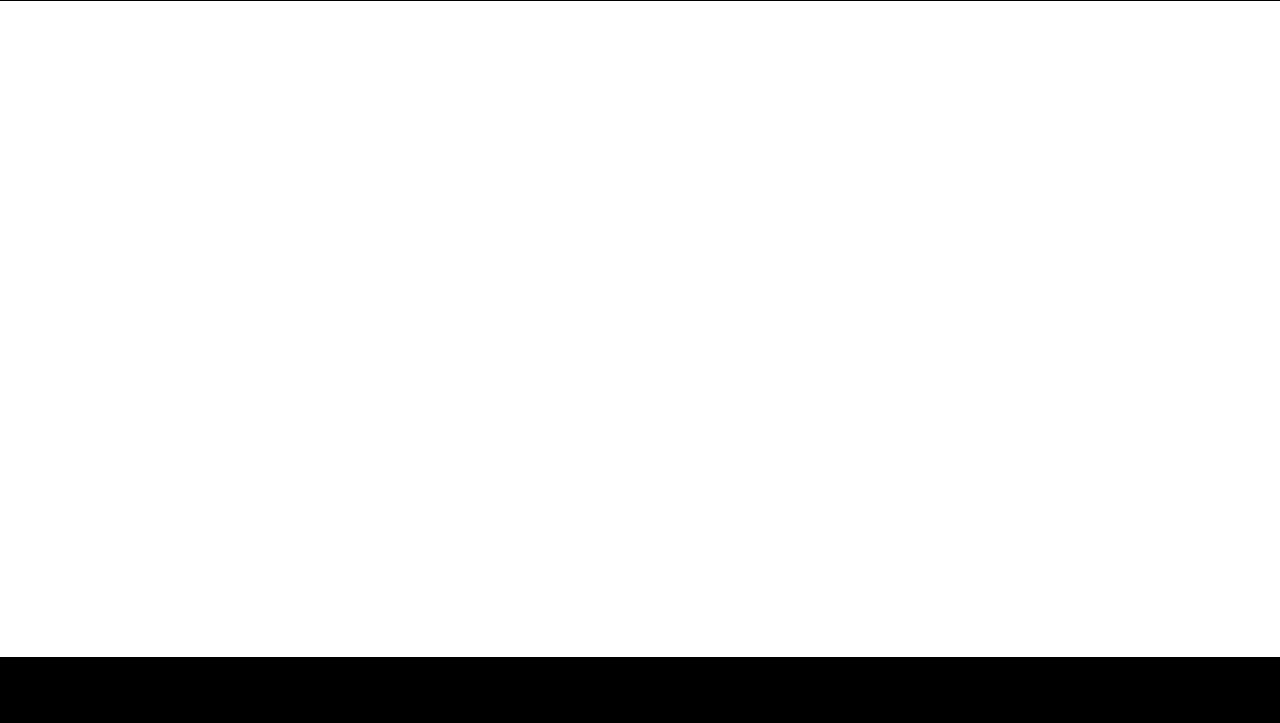
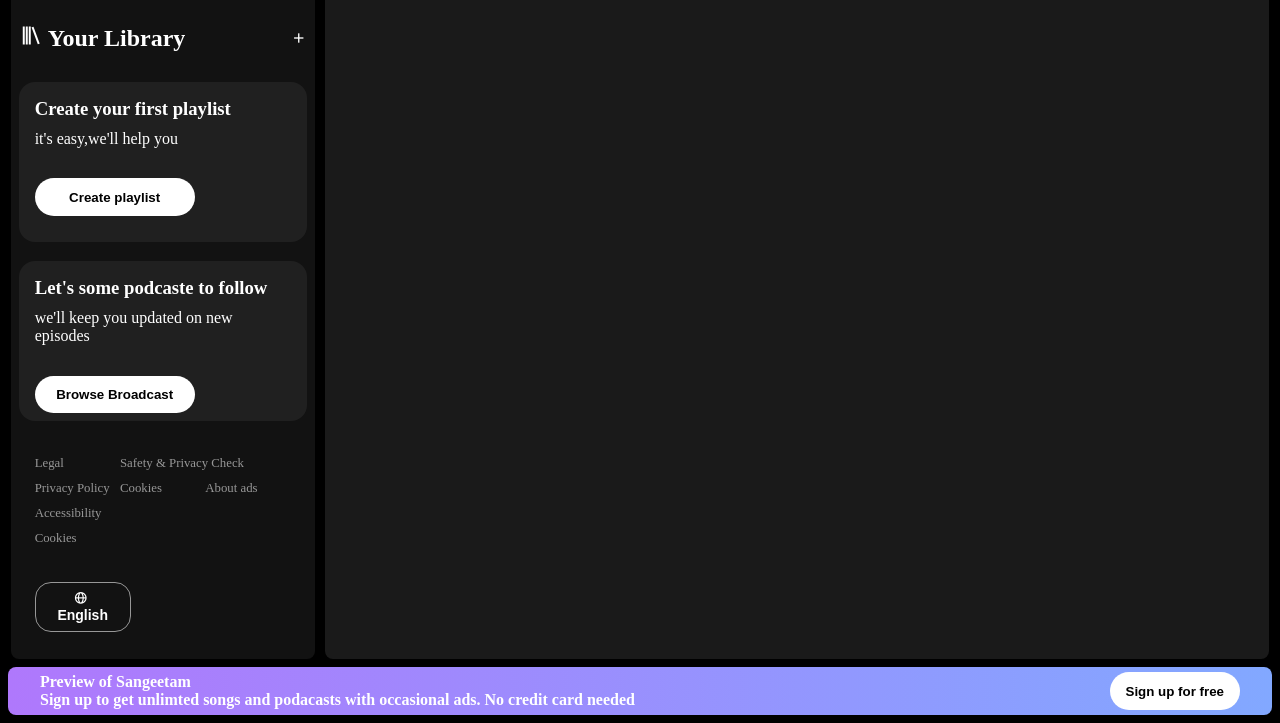
Before and after one commit to DeepanshuS1/Spotify, a plain HTML site: page index.html in a window 1280 px wide. Shown: the part 77-800 px from the top of the page. Drawn offline with nearby package versions, Linux system fonts and the light colour scheme.

Commit message:
side bar designed
faq are desined using grid

```diff
--- a/index.html
+++ b/index.html
@@ -5,6 +5,7 @@
     <meta name="viewport" content="width=device-width, initial-scale=1.0">
     <title>Sangeetam</title>
     <link rel="stylesheet" href="style.css">
+    <link href='https://unpkg.com/boxicons@2.1.4/css/boxicons.min.css' rel='stylesheet'>
 </head>
 <body>
     <header>
@@ -20,9 +21,42 @@
     </header>
     <main>
         <aside>
+            <div class="your_lib">
+                <h2><i class='bx bx-library'></i> Your Library</h2>
+                <i class='bx bx-plus' ></i>
+            </div>
+            <div class="create_library">
+                <h3>Create your first playlist</h3>
+                <p>it's easy,we'll help you</p>
+                <button class="btn">Create playlist</button>
+            </div>
+            <div class="create_library">
+                <h3>Let's some podcaste to follow</h3>
+                <p>we'll keep you updated on new episodes</p>
+                <button class="btn">Browse Broadcast</button>
+            </div>
+            <div class="policy">
+                <a href="#" class="policy-1">Legal</a>
+                <a href="#" class="policy-2">Safety & Privacy Check</a>
+                <a href="#" class="policy-3">Privacy Policy</a>
+                <a href="#" class="policy-4">Cookies</a>
+                <a href="#" class="policy-5">About ads</a>
+                <a href="#" class="policy-6">Accessibility</a>
+                <a href="#" class="policy-7">Cookies</a>
+            </div>
+            <button class="lngbtn"><i class='bx bx-globe'></i>English</button>
+        </aside>
+        <div class="main_content">
 
-        </aside>
+        </div>
     </main>
+    <footer>
+        <div class="footer_text">
+            <h4>Preview of Sangeetam</h4>
+            <p>Sign up to get unlimted songs and podacasts with occasional ads. No credit card needed</p>
+        </div>
+        <button class="btn">Sign up for free</button>
+    </footer>
     <script src="script.js"></script>
 </body>
 </html>
--- a/style.css
+++ b/style.css
@@ -15,6 +15,7 @@ header{
     justify-content: space-between;
     padding: .8rem 1rem;
     align-items: center;
+    height: 4rem;
 }
 
 header a img{
@@ -42,7 +43,7 @@ header a img{
     padding: 15px 20px;
     background-color: rgb(59, 59, 59);
     height: 2.2rem;
-    border-style: solid;
+    border: none;
 }
 
 .btn{
@@ -72,6 +73,113 @@ header a img{
 }
 
 main{
-    background-color: white;
-    height: 82vh;
+    height: calc(100vh - 8rem);
+    display: flex;
+    justify-content: space-evenly;
 }
+
+aside{
+    background-color: rgb(18, 18, 18);
+    height: 100%;
+    width: 19rem;
+    border-radius: .5rem;
+    color: white;
+    display: flex;
+    flex-direction: column;
+    justify-content: space-evenly;
+    padding: .5rem;
+}
+
+.your_lib{
+    display: flex;
+    justify-content: space-between;
+    align-items: center;
+    height: 3rem;
+}
+
+.create_library{
+    background-color: rgb(32, 32, 32);
+    padding: 1rem;
+    gap: 10px;
+    height: 10rem;
+    display: flex;
+    flex-direction: column;
+    border-radius: 1rem;
+}
+
+.create_library button{
+    margin-top: 1.3rem;
+    width: 10rem;
+}
+
+.policy{
+    display: grid;
+    grid-template-columns: 1fr 1fr 1fr;
+    grid-template-rows: auto auto auto;
+    gap: 10px 0;
+    margin: 1rem;
+}
+
+.policy-2{
+    grid-column: span 2;
+}
+
+.policy-6{
+    grid-column: span 3;
+}
+
+.policy-7{
+    grid-column: span 3;
+}
+
+.policy-7:hover{
+    text-decoration: underline;
+}
+
+.policy a{
+    text-decoration: none;
+    color: rgb(151, 151, 151);
+    font-size: .8rem;
+}
+
+.lngbtn{
+    width: 6rem;
+    color: white;
+    background: none;
+    border-radius: 1rem;
+    padding: .5rem .8rem;
+    margin-left: 1rem;
+    font-size: 14px;
+    font-weight: bold;
+    border: 1px solid rgb(151, 151, 151);
+}
+
+.lngbtn:hover{
+    scale: 1.02;
+    border-color: white;
+}
+
+.lngbtn i {
+    margin-right: 4px;
+}
+
+.main_content{
+    border-radius: .5rem;
+    background-color: rgb(26, 26, 26);
+    width: calc(100vw - 21rem);
+    overflow-y: auto;
+    height: 100%;
+}
+
+footer{
+    display: flex;
+    background: linear-gradient(90deg, rgb(175, 120, 252), rgb(130, 168, 255));
+    justify-content: space-between;
+    align-items: center;
+    padding: 0 2rem;
+    border-radius: .5rem;
+    height: 3rem;
+    font-weight: bold;
+    margin: .5rem;
+    color: white;
+}
```
